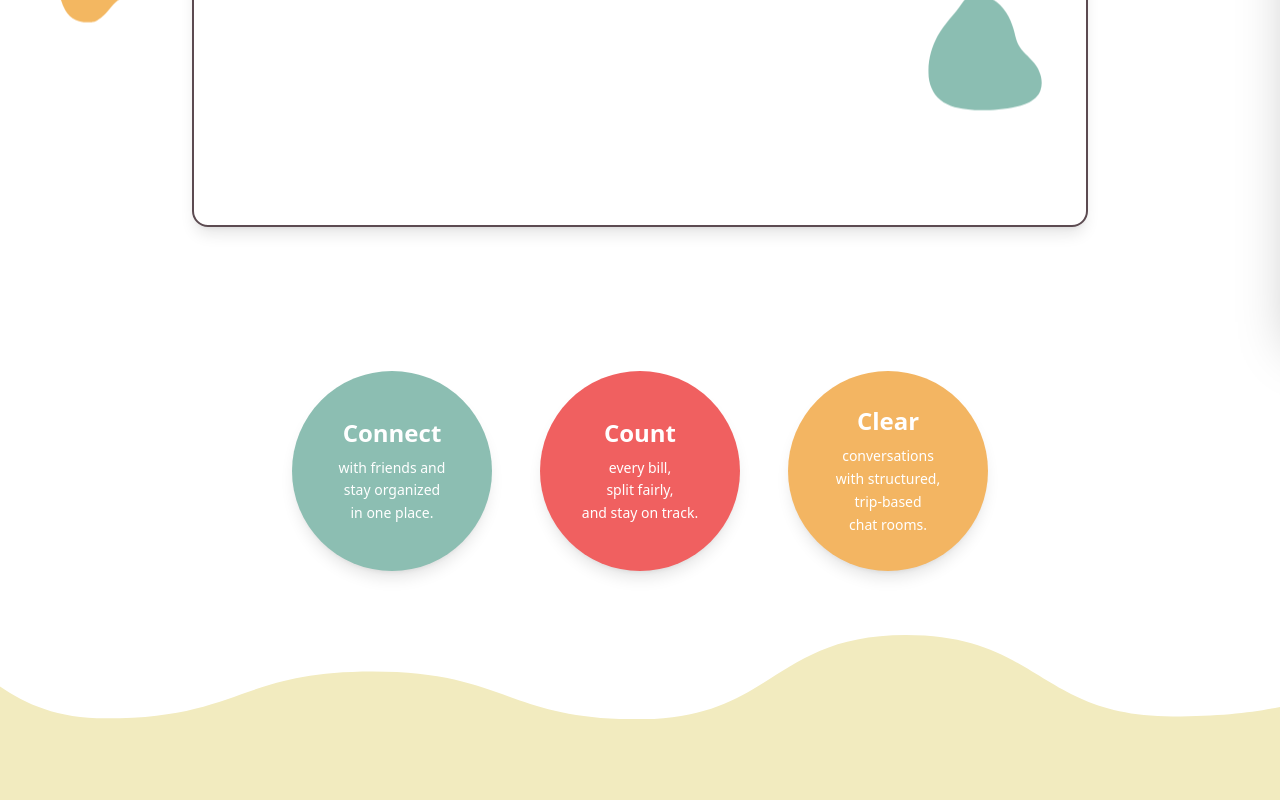
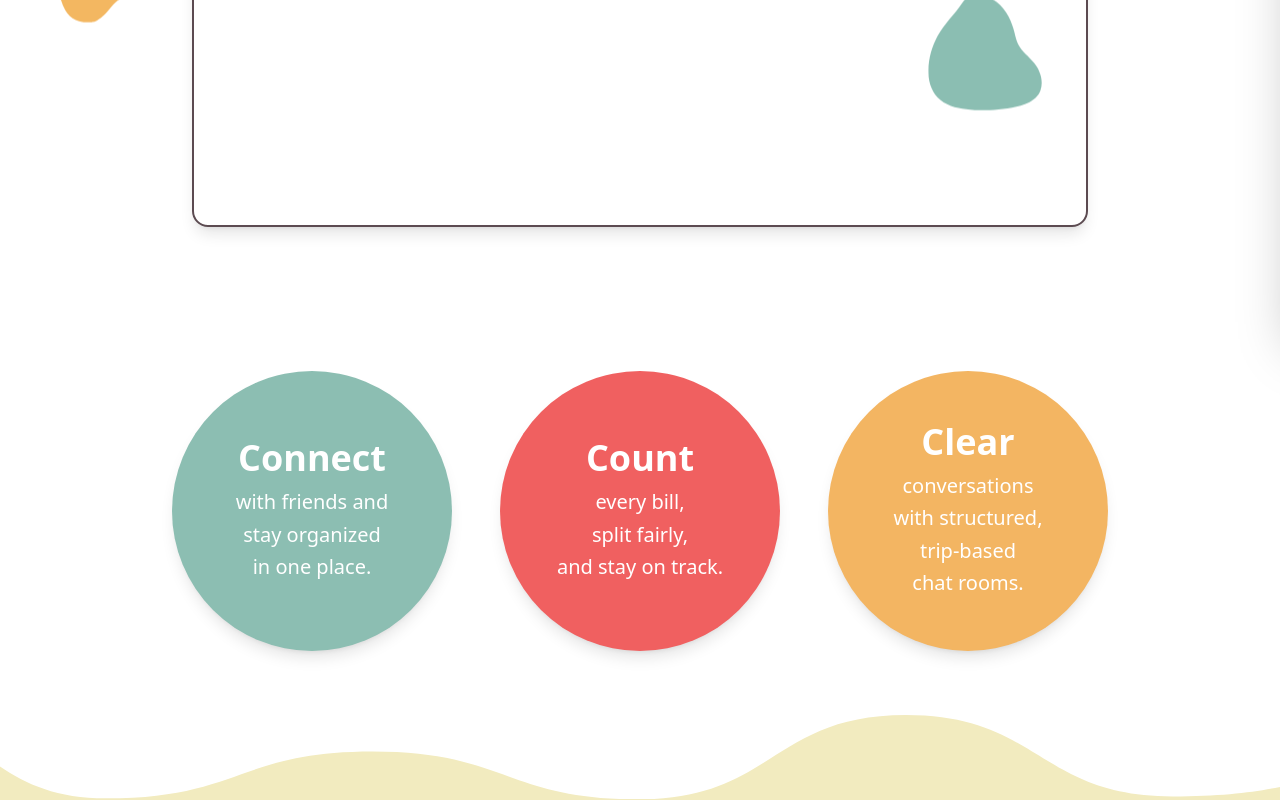
Before and after one commit to Delimie/frontend-peeps, a React (Vite) app: page / in a window 1280 px wide. Shown: the part 466-1266 px from the top of the page. Built offline with nearby package versions, Linux system fonts and the light colour scheme.

Commit message:
updated font in FeatureCards

```diff
--- a/src/components/LandingPage/FeatureCards.jsx
+++ b/src/components/LandingPage/FeatureCards.jsx
@@ -4,27 +4,27 @@ function FeatureCards() {
     <div className="w-full py-16">
       <div className="container mx-auto px-6">
         <div className="flex flex-col md:flex-row items-center justify-center gap-8 md:gap-12">
-          <div className="w-50 h-50 bg-[#8CBEB2] text-white rounded-full flex flex-col items-center justify-center text-center p-8 shadow-lg">
-            <h3 className="text-2xl font-bold mb-2">Connect</h3>
-            <div className="text-sm leading-relaxed">
+          <div className="w-70 h-70 bg-[#8CBEB2] text-white rounded-full flex flex-col items-center justify-center text-center p-8 shadow-lg">
+            <h3 className="text-4xl font-bold mb-2">Connect</h3>
+            <div className="text-xl leading-relaxed">
               <p>with friends and</p>
               <p>stay organized</p>
               <p>in one place.</p>
             </div>
           </div>
 
-          <div className="w-50 h-50 bg-[#F06060] text-white rounded-full flex flex-col items-center justify-center text-center p-8 shadow-lg">
-            <h3 className="text-2xl font-bold mb-2">Count</h3>
-            <div className="text-sm leading-relaxed">
+          <div className="w-70 h-70 bg-[#F06060] text-white rounded-full flex flex-col items-center justify-center text-center p-8 shadow-lg">
+            <h3 className="text-4xl font-bold mb-2">Count</h3>
+            <div className="text-xl leading-relaxed">
               <p>every bill, </p>
               <p>split fairly,</p>
               <p>and stay on track.</p>
             </div>
           </div>
 
-          <div className="w-50 h-50 bg-[#F3B562] text-white rounded-full flex flex-col items-center justify-center text-center p-8 shadow-lg">
-            <h3 className="text-2xl font-bold mb-2">Clear</h3>
-            <div className="text-sm leading-relaxed">
+          <div className="w-70 h-70 bg-[#F3B562] text-white rounded-full flex flex-col items-center justify-center text-center p-8 shadow-lg">
+            <h3 className="text-4xl font-bold mb-2">Clear</h3>
+            <div className="text-xl leading-relaxed">
               <p>conversations</p>
               <p>with structured,</p>
               <p>trip-based</p>
```
